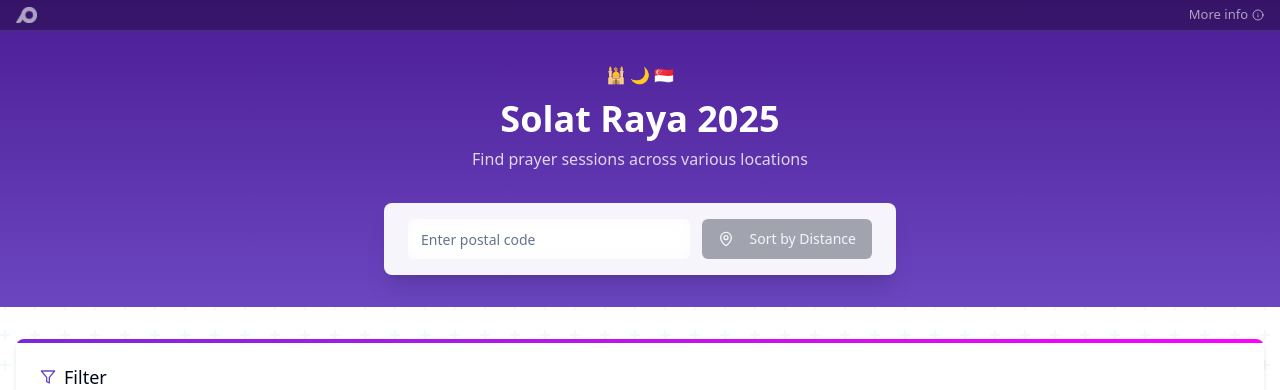
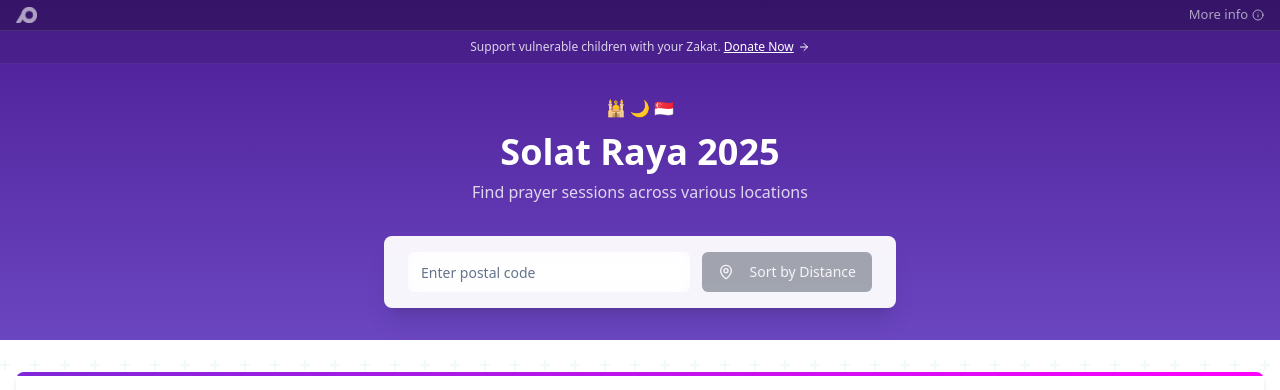
Before and after one commit to tengkuhafidz/solat-raya-2025, a Next.js app: page / in a window 1280 px wide. Shown: the top 390 px of the page. Built offline with nearby package versions, Linux system fonts and the light colour scheme; no server answers.

Commit message:
feat: add text-based ad for mtfa

```diff
--- a/app/page.tsx
+++ b/app/page.tsx
@@ -9,6 +9,8 @@ import { calculateDistance } from "@/lib/utils"
 import type { PrayerSession } from "@/types/prayer-session"
 import { Info } from "lucide-react"
 import { useEffect, useRef, useState } from "react"
+import { ImageBanner } from "@/components/image-banner"
+import { TextBanner } from "@/components/text-banner"
 
 export default function Home() {
   const [filteredSessions, setFilteredSessions] = useState<PrayerSession[]>([])
@@ -185,16 +187,27 @@ export default function Home() {
           </div>
         </div>
 
+        {/* Text Banner - New addition */}
+        <TextBanner />
+
         {/* Hero content */}
-        <div className="py-8">
+              {/* <div className="mt-2 mx-2">
+              <ImageBanner />
+              </div> */}
+        <div className="pb-8">
           <div className="container mx-auto px-4">
-            <header className="text-center mb-8">
-              <div className="flex items-center justify-center mb-3">
+
+            <header className="text-center">
+              <div className="flex items-center justify-center mb-3 mt-8">
                 🕌 🌙 🇸🇬
               </div>
-              <h1 className="text-3xl md:text-4xl font-bold text-white mb-2">Solat Raya 2025</h1>
-              <p className="text-white/80 max-w-md mx-auto">Find prayer sessions across various locations</p>
-            </header>
+              <h1 className="text-3xl md:text-4xl font-bold text-white mb-2">
+                Solat Raya 2025
+              </h1>
+              <p className="text-white/80 max-w-md mx-auto mb-6">
+                Find prayer sessions across various locations
+              </p>
+
               <div className="mt-8">
                 <SortPanel
                   postalCode={postalCode}
@@ -205,6 +218,7 @@ export default function Home() {
                   sortedPostalCode={sortedPostalCode}
                 />
               </div>
+            </header>
           </div>
         </div>
       </div>
--- /dev/null
+++ b/components/image-banner.tsx
@@ -0,0 +1,17 @@
+"use client"
+
+import { useState } from "react"
+
+export function ImageBanner() {
+  const [isVisible, setIsVisible] = useState(true)
+
+  if (!isVisible) return null
+
+  return (
+    <div className="flex justify-center">
+      <div className="w-[728px] h-[90px] bg-white/10 backdrop-blur-sm rounded-lg border border-white/10 flex items-center justify-center">
+        <span className="text-white/40 text-sm">Image Space (728 × 90)</span>
+      </div>
+    </div>
+  )
+}
--- /dev/null
+++ b/components/text-banner.tsx
@@ -0,0 +1,29 @@
+"use client"
+
+import { X, ArrowRight } from "lucide-react"
+import { useState } from "react"
+
+export function TextBanner() {
+  return (
+    <div className="bg-black/10 border-b border-white/5">
+      <div className="container mx-auto px-4">
+        <div className="flex items-center justify-center py-2">
+          <div className="flex items-center">
+            <span className="text-xs text-white/80 font-light text-center">
+              Support vulnerable children with your Zakat.{" "}
+              <a
+                href="https://go.usemeem.com/donate-mfta-from-solat-raya-text-banner"
+                target="_blank"
+                rel="noopener noreferrer"
+                className="text-white inline-flex items-center gap-1 underline hover:text-white/90 hover:gap-2 transition-all"
+              >
+                Donate Now
+                <ArrowRight className="w-3 h-3" />
+              </a>
+            </span>
+          </div>
+        </div>
+      </div>
+    </div>
+  )
+}
```
Lines whose indentation alone changed are shown as unchanged.
